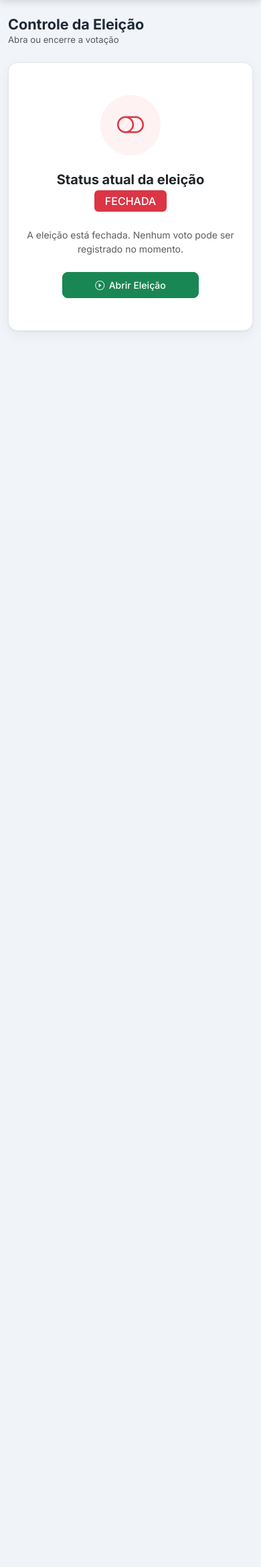
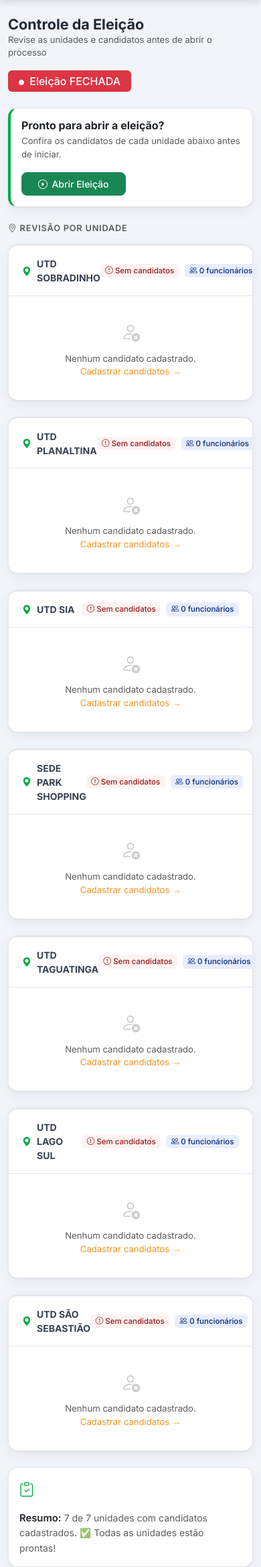
Before and after one commit to Kaiodrx/Projeto-Cipa-2026, a Flask app: page /admin/eleicao in a window 390 px wide. Shown: the part 70-2409 px from the top of the page at 67% size. Before the commit the page ends 565 px from the top, so only its background shows below. Run offline with Flask 3, Linux system fonts and the light colour scheme; the visitor is signed in with stand-in values (Sample User, id 1).

Commit message:
Update eleicao.html

```diff
--- a/templates/admin/eleicao.html
+++ b/templates/admin/eleicao.html
@@ -2,55 +2,144 @@
 {% block title %}Controle da Eleição — CIPA 2026{% endblock %}
 
 {% block admin_content %}
-<div class="d-flex align-items-center mb-4">
+
+{# ── Cabeçalho ── #}
+<div class="d-flex align-items-center justify-content-between mb-4 flex-wrap gap-3">
     <div>
         <h4 class="fw-bold mb-0">Controle da Eleição</h4>
-        <p class="text-muted mb-0" style="font-size:.825rem;">Abra ou encerre a votação</p>
+        <p class="text-muted mb-0" style="font-size:.825rem;">
+            Revise as unidades e candidatos antes de abrir o processo
+        </p>
     </div>
-</div>
-
-<div class="row justify-content-center">
-    <div class="col-md-6">
-        <div class="card">
-            <div class="card-body text-center py-5 px-4">
-
-                <div class="d-inline-flex align-items-center justify-content-center rounded-circle mb-4"
-                     style="width:90px;height:90px;
-                            background:{{ '#ecfdf5' if eleicao.status == 'aberta' else '#fef2f2' }};">
-                    <i class="bi bi-{{ 'toggle-on text-success' if eleicao.status == 'aberta' else 'toggle-off text-danger' }}"
-                       style="font-size:2.5rem;"></i>
-                </div>
-
-                <h5 class="fw-bold mb-1">Status atual da eleição</h5>
-                <div class="mb-4">
-                    <span class="badge fs-6 px-3 py-2
+    <span class="badge px-3 py-2 fs-6
         {{ 'bg-success' if eleicao.status == 'aberta' else 'bg-danger' }}">
-                        {{ eleicao.status | upper }}
+        <i class="bi bi-circle-fill me-1" style="font-size:.5rem;vertical-align:middle;"></i>
+        Eleição {{ eleicao.status | upper }}
     </span>
 </div>
 
-                <p class="text-muted mb-4" style="font-size:.875rem;">
-                    {% if eleicao.status == 'aberta' %}
-                    A eleição está em andamento. Os funcionários podem votar agora.
+{# ── Botão de controle ── #}
+<div class="card mb-4" style="border-left: 4px solid {{ '#00AA44' if eleicao.status == 'fechada' else '#dc2626' }};">
+    <div class="card-body d-flex align-items-center justify-content-between flex-wrap gap-3">
+        <div>
+            {% if eleicao.status == 'fechada' %}
+            <h6 class="fw-bold mb-1">Pronto para abrir a eleição?</h6>
+            <p class="text-muted mb-0" style="font-size:.825rem;">
+                Confira os candidatos de cada unidade abaixo antes de iniciar.
+            </p>
             {% else %}
-                    A eleição está fechada. Nenhum voto pode ser registrado no momento.
+            <h6 class="fw-bold mb-1" style="color:#dc2626;">Eleição em andamento</h6>
+            <p class="text-muted mb-0" style="font-size:.825rem;">
+                Os funcionários já podem votar. Encerre quando todos tiverem votado.
+            </p>
             {% endif %}
-                </p>
-
+        </div>
         {% if eleicao.status == 'fechada' %}
-                <a href="{{ url_for('abrir_eleicao') }}" class="btn btn-success btn-lg px-5"
+        <a href="{{ url_for('abrir_eleicao') }}" class="btn btn-success px-4"
            onclick="return confirm('Confirma a abertura da eleição? Os funcionários poderão votar.')">
             <i class="bi bi-play-circle"></i> Abrir Eleição
         </a>
         {% else %}
-                <a href="{{ url_for('fechar_eleicao') }}" class="btn btn-danger btn-lg px-5"
-                   onclick="return confirm('Confirma o encerramento da eleição? Nenhum voto poderá ser registrado após isso.')">
+        <a href="{{ url_for('fechar_eleicao') }}" class="btn btn-danger px-4"
+           onclick="return confirm('Confirma o encerramento da eleição?')">
             <i class="bi bi-stop-circle"></i> Encerrar Eleição
         </a>
         {% endif %}
+    </div>
+</div>
 
+{# ── Cards por unidade ── #}
+<h6 class="text-muted fw-semibold mb-3" style="font-size:.8rem;text-transform:uppercase;letter-spacing:.06em;">
+    <i class="bi bi-geo-alt"></i> Revisão por Unidade
+</h6>
+
+<div class="row g-4">
+{% for unidade in unidades %}
+{% set candidatos = candidatos_por_unidade[unidade] %}
+{% set total_func = funcionarios_por_unidade[unidade] %}
+{% set pronta = candidatos|length > 0 %}
+
+<div class="col-md-6">
+    <div class="card h-100" style="border-top: 3px solid {{ '#00AA44' if pronta else '#e5e7eb' }};">
+        <div class="card-header d-flex align-items-center justify-content-between">
+            <div class="d-flex align-items-center gap-2">
+                <i class="bi bi-geo-alt-fill" style="color:#00AA44;"></i>
+                <strong style="font-size:.875rem;">{{ unidade }}</strong>
+            </div>
+            <div class="d-flex align-items-center gap-2">
+                {% if pronta %}
+                <span class="badge" style="background:#e6f7ee;color:#006b2b;">
+                    <i class="bi bi-check-circle"></i> {{ candidatos|length }} candidato{{ 's' if candidatos|length > 1 }}
+                </span>
+                {% else %}
+                <span class="badge" style="background:#fef2f2;color:#991b1b;">
+                    <i class="bi bi-exclamation-circle"></i> Sem candidatos
+                </span>
+                {% endif %}
+                <span class="badge" style="background:#e8eeff;color:#002a80;">
+                    <i class="bi bi-people"></i> {{ total_func }} funcionário{{ 's' if total_func != 1 }}
+                </span>
+            </div>
+        </div>
+
+        <div class="card-body">
+            {% if candidatos %}
+            <div class="row g-3">
+                {% for c in candidatos %}
+                <div class="col-sm-6">
+                    <div class="d-flex align-items-center gap-3 p-2 rounded-3"
+                         style="background:#f9fafb;border:1px solid #e5e7eb;">
+                        {% if c.foto %}
+                        <img src="{{ c.foto }}" class="rounded-circle flex-shrink-0"
+                             style="width:52px;height:52px;object-fit:cover;border:2px solid #e5e7eb;">
+                        {% else %}
+                        <div class="rounded-circle flex-shrink-0 d-flex align-items-center justify-content-center"
+                             style="width:52px;height:52px;background:#e5e7eb;">
+                            <i class="bi bi-person-fill text-secondary" style="font-size:1.3rem;"></i>
+                        </div>
+                        {% endif %}
+                        <div style="min-width:0;">
+                            <div class="fw-semibold text-truncate" style="font-size:.85rem;">{{ c.nome }}</div>
+                            <div class="text-muted text-truncate" style="font-size:.75rem;">{{ c.cargo }}</div>
                         </div>
                     </div>
                 </div>
+                {% endfor %}
             </div>
+            {% else %}
+            <div class="text-center py-3 text-muted">
+                <i class="bi bi-person-x" style="font-size:1.8rem;opacity:.3;"></i>
+                <p class="mt-2 mb-0" style="font-size:.825rem;">
+                    Nenhum candidato cadastrado.<br>
+                    <a href="{{ url_for('candidatos') }}" class="text-decoration-none" style="color:#F7941D;">
+                        Cadastrar candidatos →
+                    </a>
+                </p>
+            </div>
+            {% endif %}
+        </div>
+    </div>
+</div>
+{% endfor %}
+</div>
+
+{# ── Resumo geral ── #}
+{% set unidades_prontas = candidatos_por_unidade.values() | selectattr('__len__') | list | length %}
+<div class="card mt-4">
+    <div class="card-body d-flex align-items-center gap-3 flex-wrap">
+        <i class="bi bi-clipboard-check fs-4" style="color:#00AA44;"></i>
+        <div>
+            <span class="fw-semibold">Resumo:</span>
+            <span class="text-muted" style="font-size:.875rem;">
+                {{ unidades_prontas }} de {{ unidades|length }} unidades com candidatos cadastrados.
+                {% if unidades_prontas == unidades|length %}
+                    ✅ Todas as unidades estão prontas!
+                {% else %}
+                    Cadastre candidatos nas unidades pendentes antes de abrir a eleição.
+                {% endif %}
+            </span>
+        </div>
+    </div>
+</div>
+
 {% endblock %}
```
Lines whose indentation alone changed are shown as unchanged.
